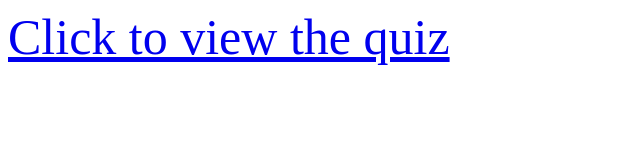
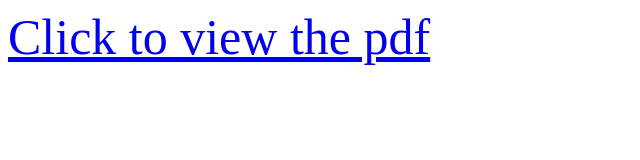
Before and after one commit to Gunkar16/Hosting, a plain HTML site: page index.html in a window 1280 px wide. Shown: the whole page, without its empty margins (0-640 px from the left). Drawn offline with Linux system fonts and the light colour scheme.

Commit message:
Add files via upload

```diff
--- a/index.html
+++ b/index.html
@@ -6,6 +6,6 @@
     <title>Document</title>
 </head>
 <body>
-    <a style="font-size: 50px;" href="https://quizizz.com/admin/quiz/64d4f75cdc3e130008335782">Click to view the quiz</a>
+    <a style="font-size: 50px;" href="Comic Strip.pdf">Click to view the pdf</a>
 </body>
 </html>
```
Also changed, not shown: 1 other file.
